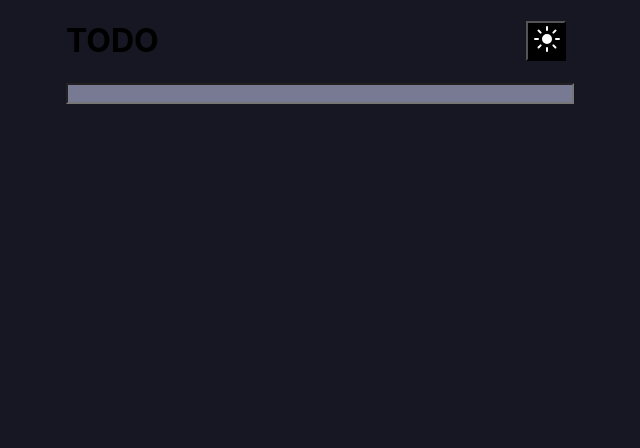
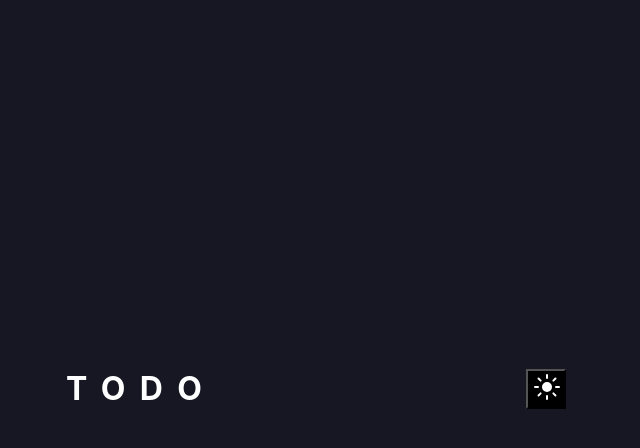
Before and after one commit to CamryLE/react-app-todo, a React (Create React App) app: page / in a window 1280 px wide. Shown: the top 448 px of the page, without its empty margins (324-964 px from the left). Built offline with nearby package versions, Linux system fonts and the light colour scheme.

Commit message:
style input, space title

```diff
--- a/src/App.css
+++ b/src/App.css
@@ -1,11 +1,11 @@
-.App {
-  text-align: center;
-}
 
 body {
+  height: 100vh;
+  width: 100vw;
   display: flex;
   justify-content: center;
   background-color: hsl(235, 21%, 11%);
+  align-items: center;
 
 }
 
@@ -17,6 +17,8 @@ body {
   display: flex;
   justify-content: space-between;
   align-items: center;
+  color: #fff;
+  letter-spacing: .90rem;
 }
 
 .btn {
@@ -27,11 +29,31 @@ body {
 }
 
 input {
-  background-color: hsl(234, 11%, 52%);
-  width: 100%;
+
+  font-size: 18px;
+
+  background: none;
+  border: none;
 }
 
+.checkbox {
+  width: 40px;
+  height: 40px;
+  margin-right: 20px;
+  margin-left: 20px;
+  background: purple;
+  border-radius: 30px;
+  appearance: none;
+}
 
+.task {
+  display: flex;
+  align-items: center;
+  width: 100%;
+  height: 55px;
+  background-color: hsl(237, 14%, 26%);
+  border-radius: 3px;
+}
 
 
 
```
